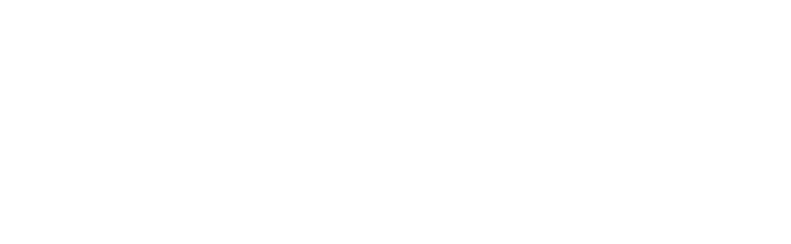
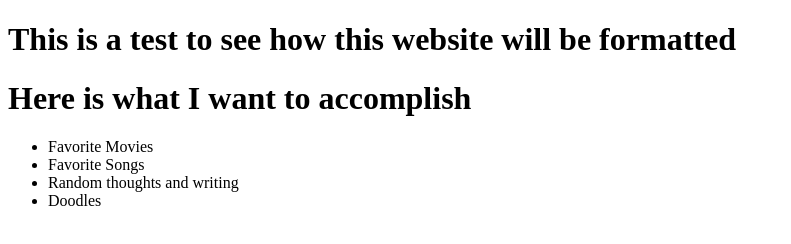
Before and after one commit to fargoisunavailable/fargoisunavailable.github.io, a plain HTML site: page index.html in a window 1280 px wide. Shown: the whole page, without its empty margins (0-791 px from the left). Drawn offline with Linux system fonts and the light colour scheme.

Commit message:
Update index.html

```diff
--- a/index.html
+++ b/index.html
@@ -4,7 +4,14 @@
   <title>The Mind Landfill</title>
 
 <body>
-
+  <h1> This is a test to see how this website will be formatted</h1>
+  <h1> Here is what I want to accomplish </h1>
+  <ul>
+    <li>Favorite Movies</li>
+    <li>Favorite Songs</li>
+    <li>Random thoughts and writing</li>
+    <li>Doodles</li>
+  </ul>
 </body>
 
 
```
